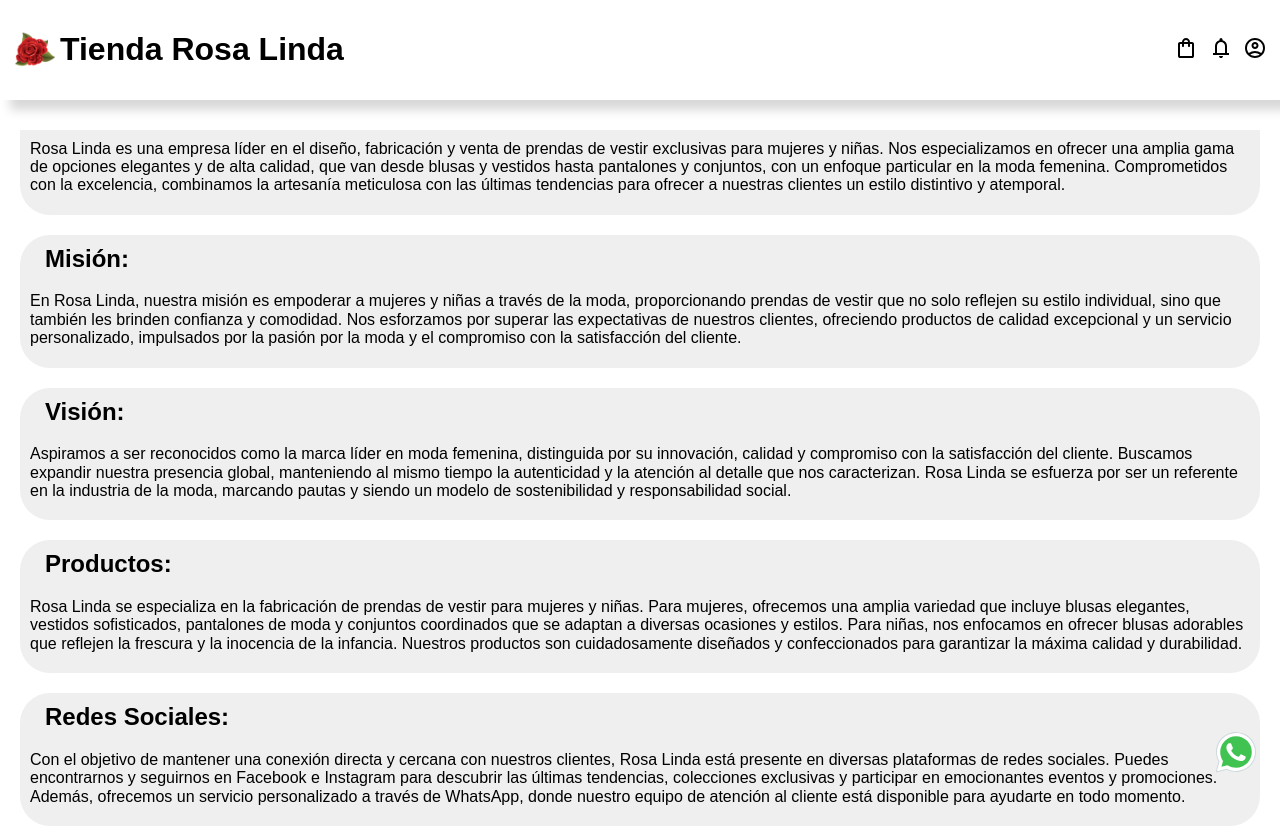
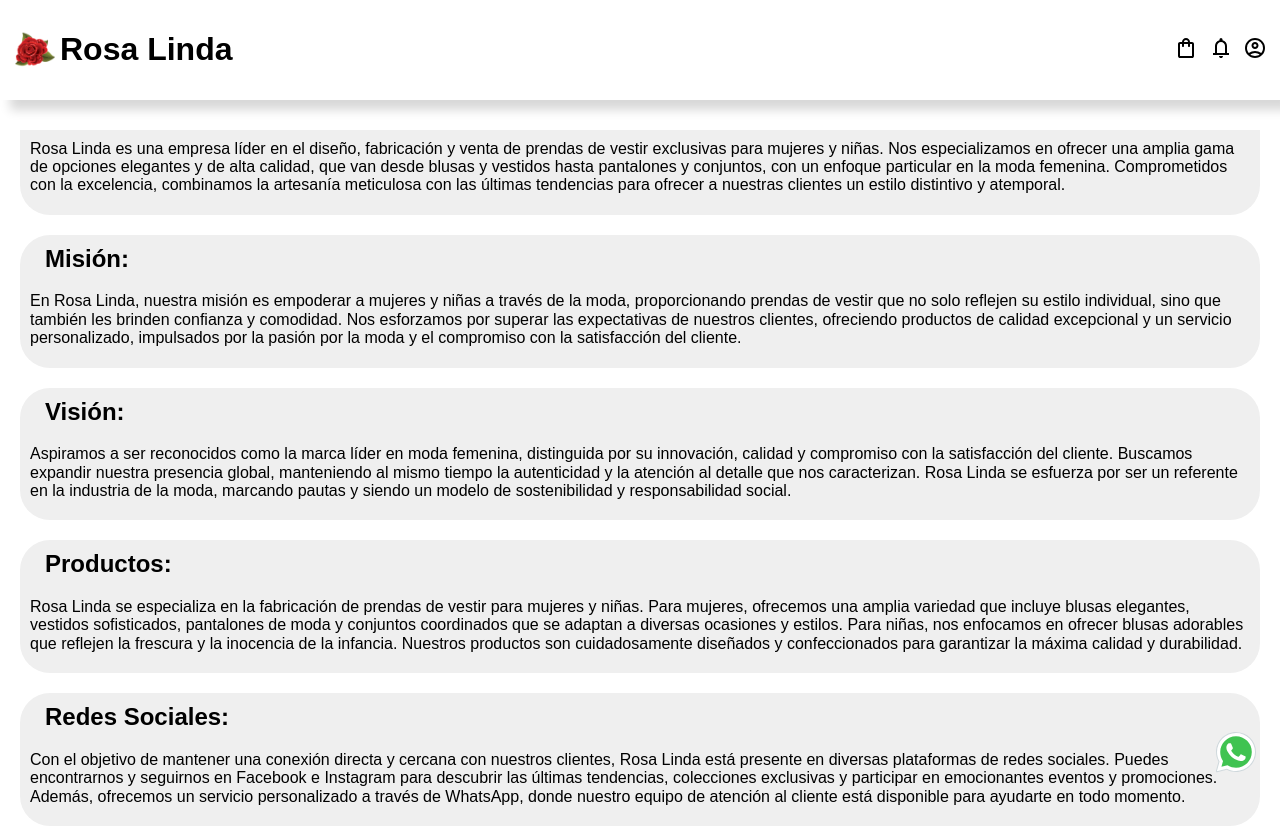
Before and after one commit to TiendaRosaLinda/TiendaRosaLinda, a plain HTML site: page index.html in a window 1280 px wide. Shown: the top 829 px of the page. Drawn offline with Linux system fonts and the light colour scheme.

Commit message:
Update index.html

```diff
--- a/index.html
+++ b/index.html
@@ -19,7 +19,7 @@
             alt="Rosa Linda"
             class="header__logo"
           />
-          <h1 class="header__name">Tienda Rosa Linda</h1>
+          <h1 class="header__name">Rosa Linda</h1>
         </div>
         <div class="header__nav-center"></div>
         <div class="header__nav-right">
```
